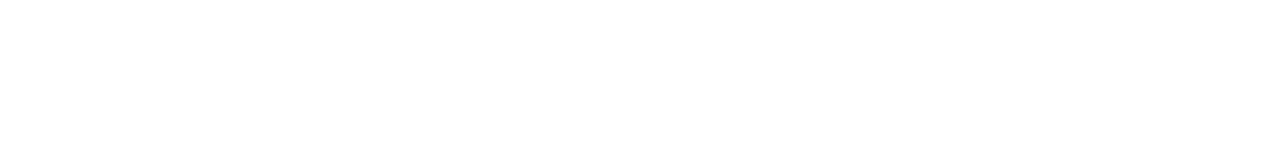
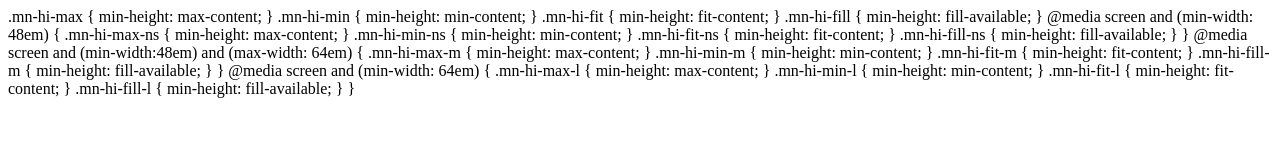
Before and after one commit to mrmrs/css-min-heights, a website: page index.html in a window 1280 px wide. Drawn offline with Linux system fonts and the light colour scheme.

Commit message:
Adding css contents to html file for documentation

```diff
--- a/index.html
+++ b/index.html
@@ -12,5 +12,33 @@
     <link rel="stylesheet" href="min-heights.css">
   </head>
   <body>
-  </body>
+.mn-hi-max  { min-height: max-content; }
+.mn-hi-min  { min-height: min-content; }
+.mn-hi-fit  { min-height: fit-content; }
+.mn-hi-fill { min-height: fill-available; }
+
+@media screen and (min-width: 48em) {
+.mn-hi-max-ns  { min-height: max-content; }
+.mn-hi-min-ns  { min-height: min-content; }
+.mn-hi-fit-ns  { min-height: fit-content; }
+.mn-hi-fill-ns { min-height: fill-available; }
+}
+
+@media screen and (min-width:48em) and (max-width: 64em) {
+
+
+.mn-hi-max-m  { min-height: max-content; }
+.mn-hi-min-m  { min-height: min-content; }
+.mn-hi-fit-m  { min-height: fit-content; }
+.mn-hi-fill-m { min-height: fill-available; }
+}
+
+@media screen and (min-width: 64em) {
+.mn-hi-max-l  { min-height: max-content; }
+.mn-hi-min-l  { min-height: min-content; }
+.mn-hi-fit-l  { min-height: fit-content; }
+.mn-hi-fill-l { min-height: fill-available; }
+}
+
+</body>
 </html>
```
